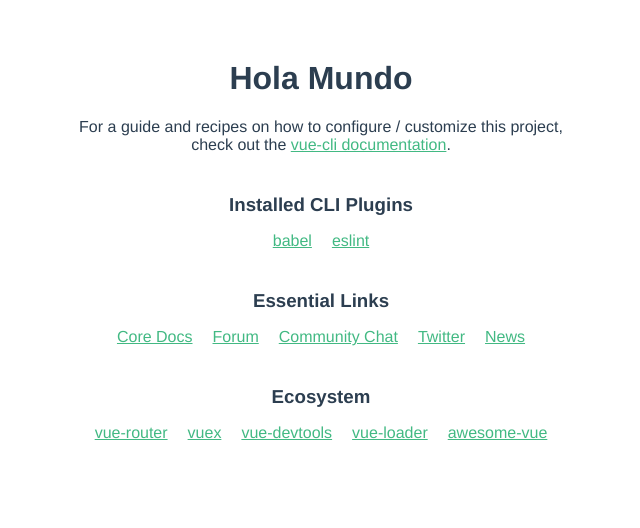
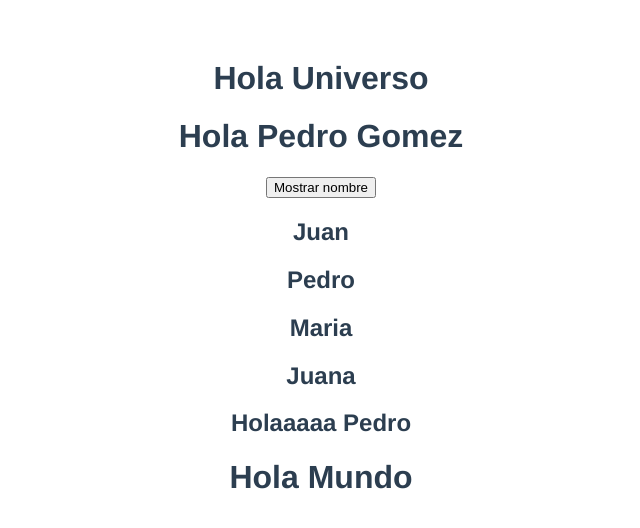
Before and after one commit to OmgCopito95/curso-vue, a Vue app: page / in a window 1280 px wide. Shown: the top 528 px of the page, without its empty margins (319-959 px from the left). Built offline with nearby package versions, Linux system fonts and the light colour scheme.

Commit message:
Propiedades de un componente

```diff
--- a/src/App.vue
+++ b/src/App.vue
@@ -1,6 +1,6 @@
 <template>
   <div id="app">
-    <HomePage />
+    <HomePage auth="Holiiis caca"/>
   </div>
 </template>
 
--- a/src/components/HelloWorld.vue
+++ b/src/components/HelloWorld.vue
@@ -1,41 +1,12 @@
 <template>
   <div class="hello">
-    <h1>{{ msg }}</h1>
-    <p>
-      For a guide and recipes on how to configure / customize this project,<br>
-      check out the
-      <a href="https://cli.vuejs.org" target="_blank" rel="noopener">vue-cli documentation</a>.
-    </p>
-    <h3>Installed CLI Plugins</h3>
-    <ul>
-      <li><a href="https://github.com/vuejs/vue-cli/tree/dev/packages/%40vue/cli-plugin-babel" target="_blank" rel="noopener">babel</a></li>
-      <li><a href="https://github.com/vuejs/vue-cli/tree/dev/packages/%40vue/cli-plugin-eslint" target="_blank" rel="noopener">eslint</a></li>
-    </ul>
-    <h3>Essential Links</h3>
-    <ul>
-      <li><a href="https://vuejs.org" target="_blank" rel="noopener">Core Docs</a></li>
-      <li><a href="https://forum.vuejs.org" target="_blank" rel="noopener">Forum</a></li>
-      <li><a href="https://chat.vuejs.org" target="_blank" rel="noopener">Community Chat</a></li>
-      <li><a href="https://twitter.com/vuejs" target="_blank" rel="noopener">Twitter</a></li>
-      <li><a href="https://news.vuejs.org" target="_blank" rel="noopener">News</a></li>
-    </ul>
-    <h3>Ecosystem</h3>
-    <ul>
-      <li><a href="https://router.vuejs.org" target="_blank" rel="noopener">vue-router</a></li>
-      <li><a href="https://vuex.vuejs.org" target="_blank" rel="noopener">vuex</a></li>
-      <li><a href="https://github.com/vuejs/vue-devtools#vue-devtools" target="_blank" rel="noopener">vue-devtools</a></li>
-      <li><a href="https://vue-loader.vuejs.org" target="_blank" rel="noopener">vue-loader</a></li>
-      <li><a href="https://github.com/vuejs/awesome-vue" target="_blank" rel="noopener">awesome-vue</a></li>
-    </ul>
+    <h1>Hola Mundo</h1>
   </div>
 </template>
 
 <script>
 export default {
   name: 'HelloWorld',
-  props: {
-    msg: String
-  }
 }
 </script>
 
--- a/src/components/HomePage.vue
+++ b/src/components/HomePage.vue
@@ -1,6 +1,17 @@
 <template>
     <div>
-        <h1> Hola Mundo </h1>
+        <h1> Hola Universo </h1>
+        <h1> Hola {{ nombreCompleto }}</h1>
+        <!-- <h1> Hola {{ auth }}</h1> -->
+
+        <button @click="mostrarDatos">Mostrar nombre</button>
+
+
+        <!-- DIRECTIVAS -->
+        <h2 v-for="user in usuarios" v-bind:key="user">{{user}}</h2>
+        <h2 v-if="nombre == 'Pedro'">Holaaaaa Pedro</h2>
+        <!-- ---------- -->
+
 
         <HelloWorldVue />
     </div>
@@ -12,9 +23,64 @@
 import HelloWorldVue from './HelloWorld.vue'
 export default {
     name: 'HomePage',
-    components: { // <-- Componentes que se usan en el componente
+
+    //------- PROPIEDADES ----------
+
+    props: ["auth"], // Propiedades que se pueden pasar desde afuera
+
+    components: {
         HelloWorldVue,
+    }, // <-- Componentes que se usan en el componente
+
+    data: () => ({ //VARIABLES LOCALES DEL COMPONENTE
+        nombre: "Pedro",
+        apellido: "Gomez",
+        edad: "25",
+        usuarios: ['Juan', 'Pedro', 'Maria', 'Juana'],
+    }), // <-- Datos que se usan en el componente
+
+    mounted() {
+        // Se ejecuta cuando el componente se carga
+        console.log('Componente cargado');
     },
+
+    methods: {
+        mostrarDatos() {
+            this.mostrarNombre()
+            this.setNombre("Juan");
+            console.log(this.nombre);
+        },
+        mostrarNombre() {
+            console.log(this.nombre)
+            console.log(this.auth)
+        },
+        mostrarApellido() {
+            console.log(this.apellido)
+        },
+        mostrarEdad() {
+            console.log(this.edad)
+        },
+        mostrarUsuarios() {
+            console.log(this.usuarios)
+        },
+        setNombre(nombre) {
+            this.nombre = nombre
+        },
+
+    }, // <-- Metodos que se usan en el componente
+
+    computed: {
+        nombreCompleto() {
+            return this.nombre + ' ' + this.apellido
+        }
+    },
+    watch: { // cuando cambia un atributo del componente se ejecuta esta funcion
+        nombre() {
+            console.log('Cambio en el nombre');
+        }
+    },
+
+
 }
 
 </script>
```
